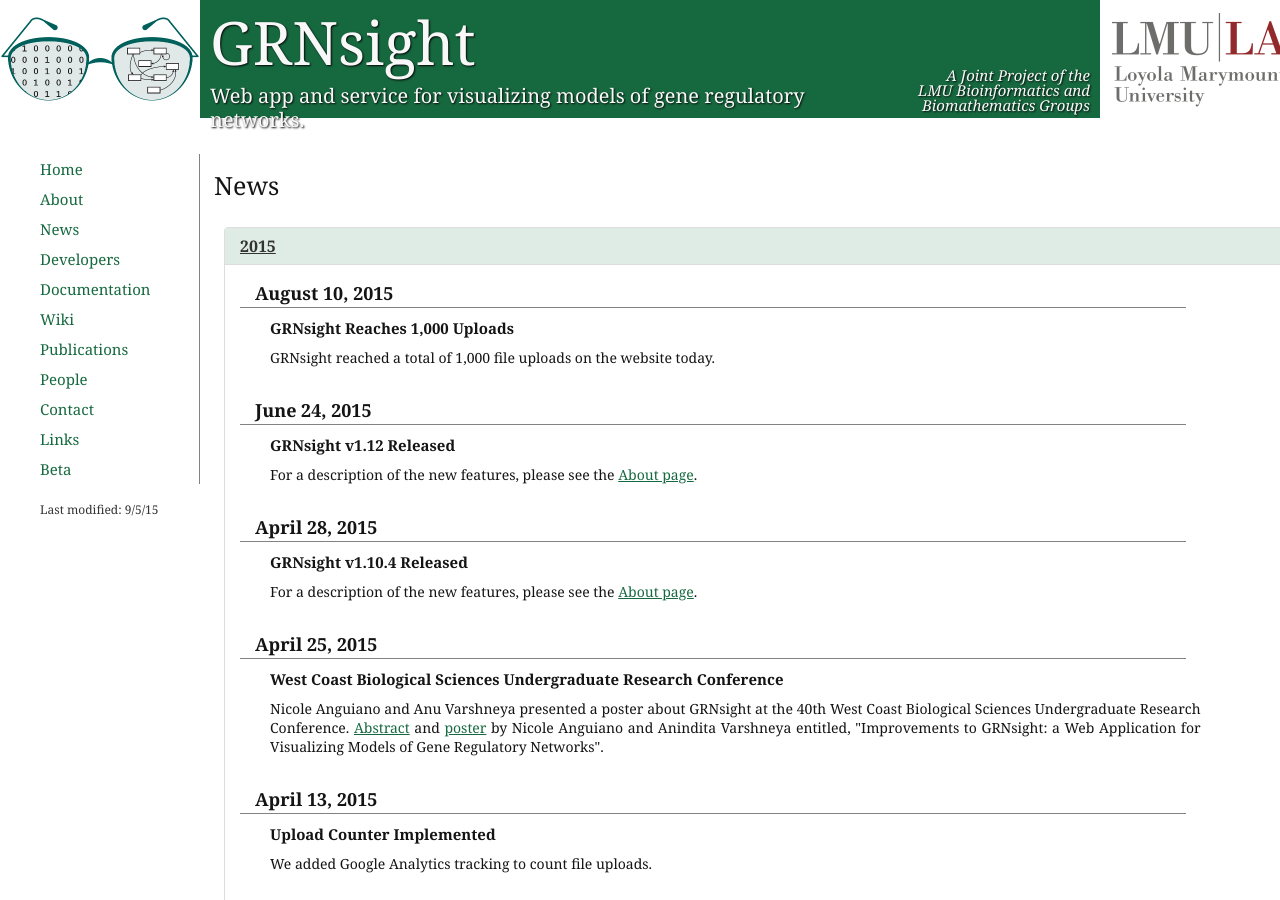
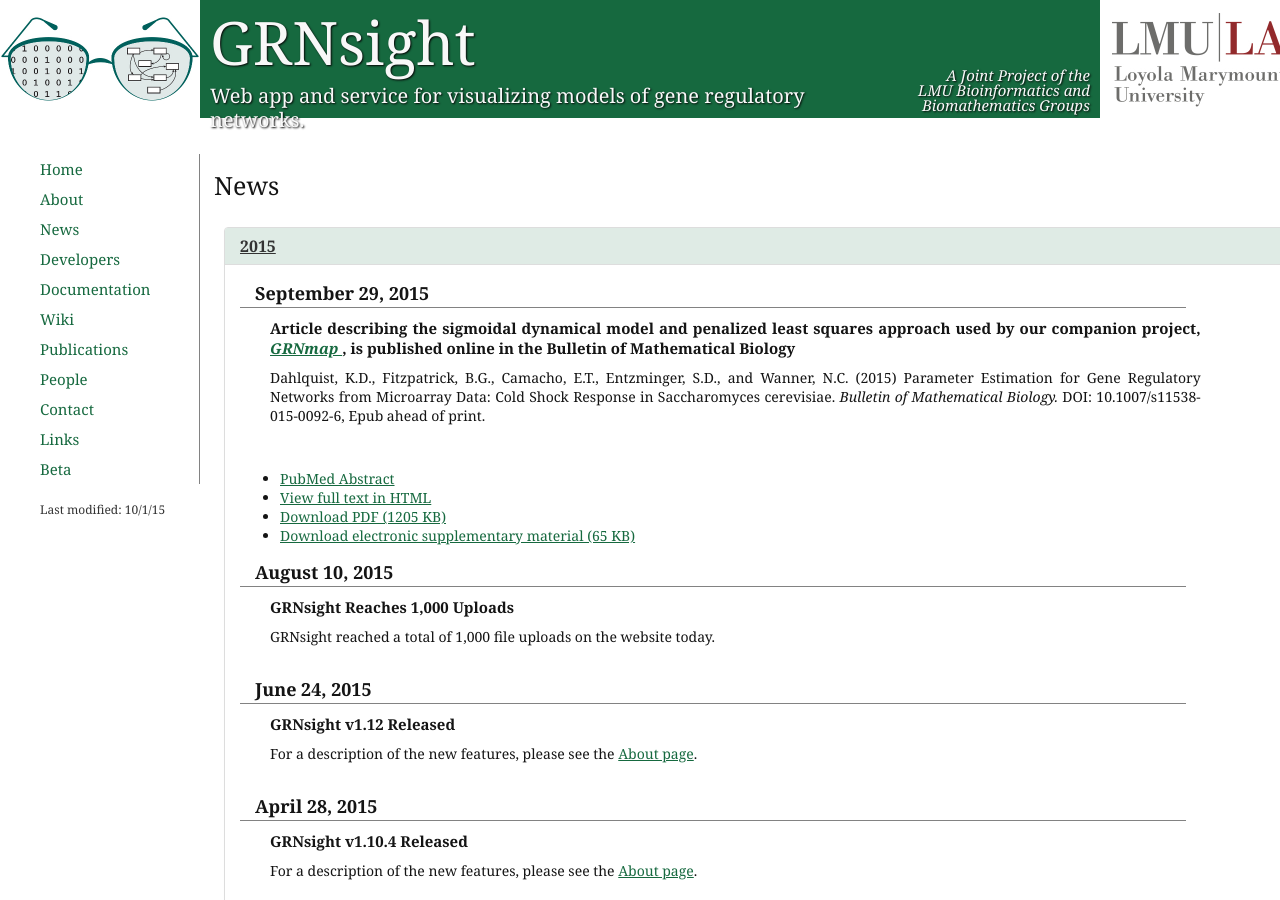
Before and after one commit to dondi/GRNsight, a Jekyll site: the page built from news.html, in a window 1280 px wide and 900 px high. Built offline with Jekyll 4.4.1, drawn with Linux system fonts in a browser that asks for light colours; nearby versions of some CDN libraries; Markdown is read by kramdown in place of the engine named in the settings.

Commit message:
Added news
Added news story regarding new GRNmap journal article being published
as requested in issue #232

```diff
--- a/news.html
+++ b/news.html
@@ -1,7 +1,7 @@
 ---
 layout: default
 title: News
-modified: 9/5/15
+modified: 10/1/15
 ---
             <p id="pageTitle">News</p>
             <div id="pageContent">
@@ -16,6 +16,16 @@
                         </div> <!--panel-heading-->
                         <div id="news2015" class="panel-collapse collapse in">
                             <div class="panel-body">
+                                <p class="newsDate">September 29, 2015</p>
+                                <p class="newsHeader">Article describing the sigmoidal dynamical model and penalized least squares approach used by our companion project, <a href="http://kdahlquist.github.io/GRNmap/publications.html"><i> GRNmap </i></a>, is published online in the Bulletin of Mathematical Biology </p>
+                                <p class="newsInfo">Dahlquist, K.D., Fitzpatrick, B.G., Camacho, E.T., Entzminger, S.D., and Wanner, N.C. (2015) Parameter Estimation for Gene Regulatory Networks from Microarray Data: Cold Shock Response in Saccharomyces cerevisiae. <i>Bulletin of Mathematical Biology.</i> DOI: 10.1007/s11538-015-0092-6, Epub ahead of print.</p>
+                                  <ul>
+                                    <li><a href="http://www.ncbi.nlm.nih.gov/pubmed/26420504">PubMed Abstract</a></li>
+                                    <li><a href="http://link.springer.com/article/10.1007/s11538-015-0092-6/fulltext.html">View full text in HTML</a></li>
+                                    <li><a href="http://link.springer.com/content/pdf/10.1007%2Fs11538-015-0092-6.pdf">Download PDF (1205 KB)</a></li>
+                                    <li><a href="http://link.springer.com/content/esm/art:10.1007/s11538-015-0092-6/file/MediaObjects/11538_2015_92_MOESM1_ESM.zip">Download electronic supplementary material (65 KB)</a></li>
+                                  </ul>
+
                                 <p class="newsDate">August 10, 2015</p>
                                 <p class="newsHeader">GRNsight Reaches 1,000 Uploads</p>
                                 <p class="newsInfo">GRNsight reached a total of 1,000 file uploads on the website today.</p>
```
